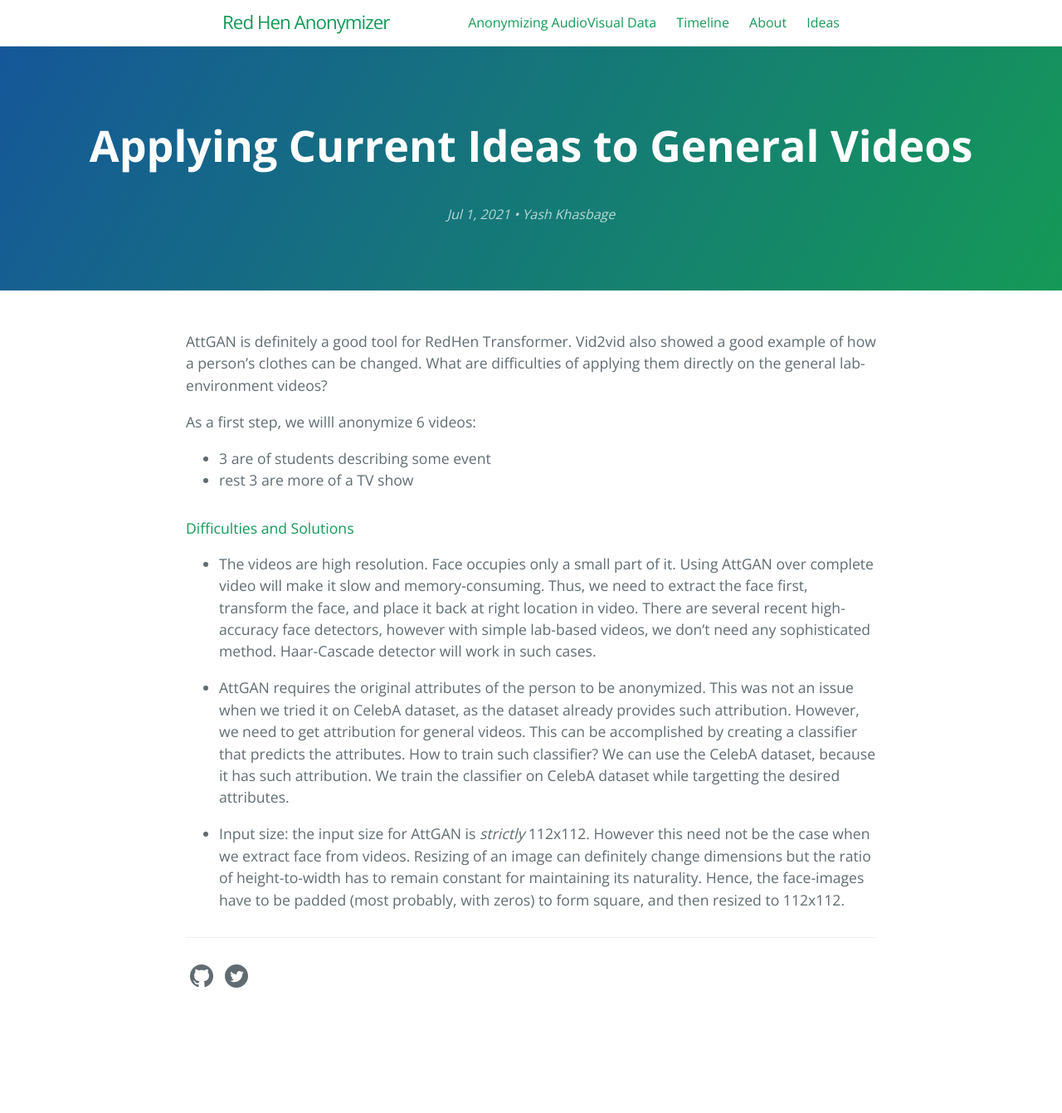
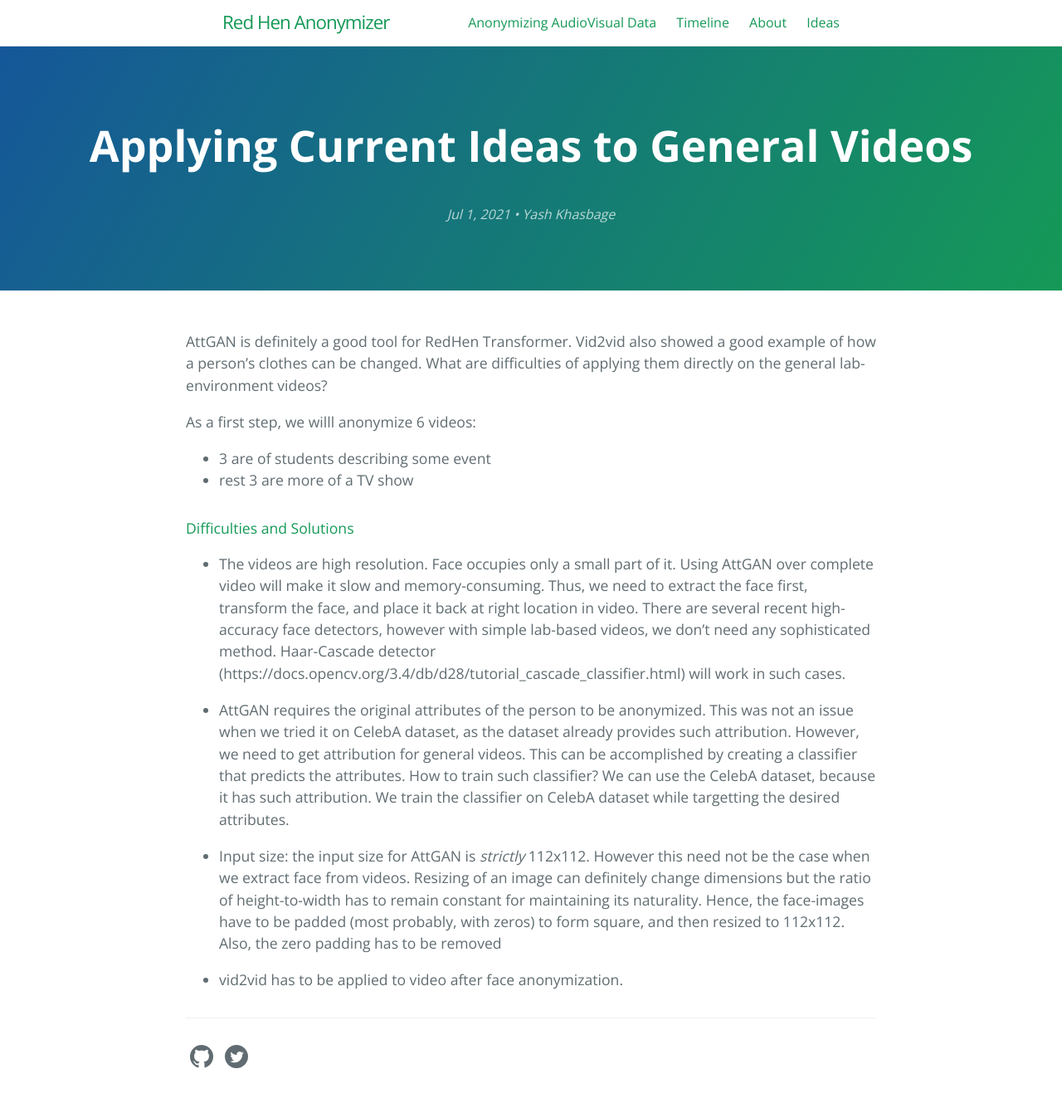
Before and after one commit to yashkhasbage25/AnonymizingAudioVisualData, a Jekyll site: the page built from _posts/2021-07-01-applying-current-ideas-to-general-videos.md, in a window 1280 px wide. Shown: the whole page at 83% size. Built offline with Jekyll 4.4.1, drawn with Linux system fonts in a browser that asks for light colours; before the commit the page ends 1244 px from its top, so only the background shows below that.

Commit message:
haar cascade + vid2vid info

```diff
--- a/_posts/2021-07-01-applying-current-ideas-to-general-videos.md
+++ b/_posts/2021-07-01-applying-current-ideas-to-general-videos.md
@@ -14,11 +14,13 @@
 
 * The videos are high resolution. Face occupies only a small part of it. Using AttGAN over complete video will make it slow and memory-consuming.
 Thus, we need to extract the face first, transform the face, and place it back at right location in video. There are several recent high-accuracy
-face detectors, however with simple lab-based videos, we don't need any sophisticated method. Haar-Cascade detector will work in such cases.
+face detectors, however with simple lab-based videos, we don't need any sophisticated method. Haar-Cascade detector (https://docs.opencv.org/3.4/db/d28/tutorial_cascade_classifier.html) will work in such cases.
 
 * AttGAN requires the original attributes of the person to be anonymized. This was not an issue when we tried it on CelebA dataset, as the dataset already provides
 such attribution. However, we need to get attribution for general videos. This can be accomplished by creating a classifier that predicts the attributes.
 How to train such classifier? We can use the CelebA dataset, because it has such attribution. We train the classifier on CelebA dataset while targetting the desired attributes.
 
 * Input size: the input size for AttGAN is _strictly_ 112x112. However this need not be the case when we extract face from videos. Resizing of an image can definitely change dimensions
-but the ratio of height-to-width has to remain constant for maintaining its naturality. Hence, the face-images have to be padded (most probably, with zeros) to form square, and then resized to 112x112.
+but the ratio of height-to-width has to remain constant for maintaining its naturality. Hence, the face-images have to be padded (most probably, with zeros) to form square, and then resized to 112x112. Also, the zero padding has to be removed
+
+* vid2vid has to be applied to video after face anonymization.
```
